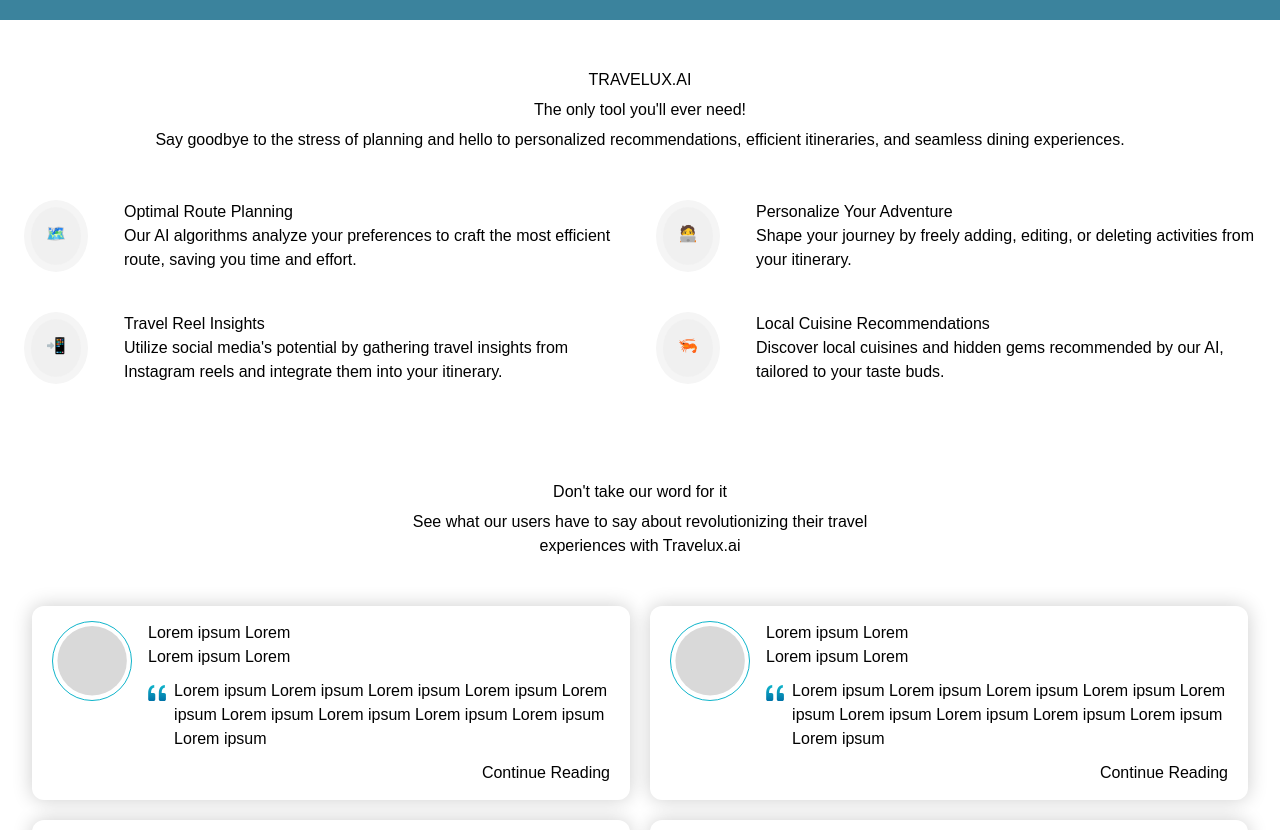
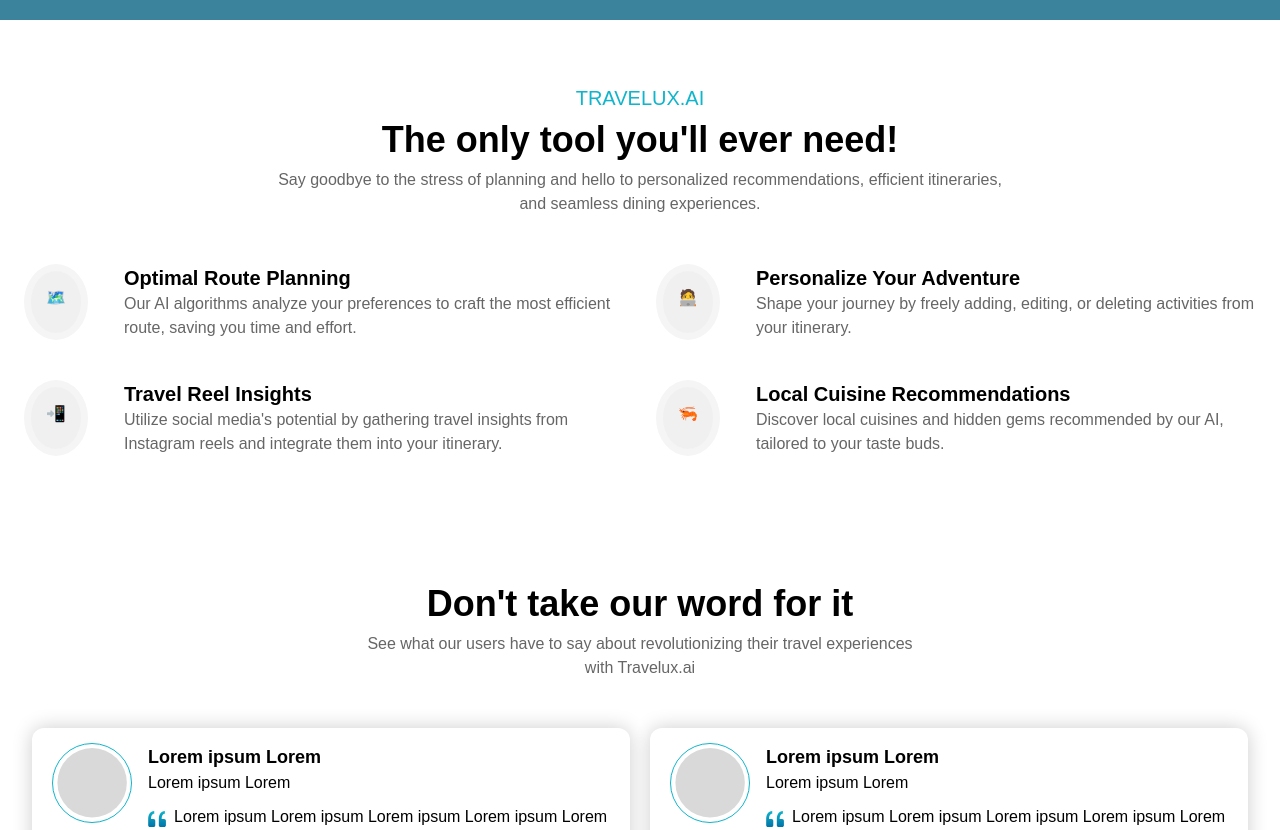
Before and after one commit to tripat1803/TripPlanner, a React (Create React App) app: page / in a window 1280 px wide. Shown: the part 780-1610 px from the top of the page. Built offline with nearby package versions, Linux system fonts and the light colour scheme; no server answers; grey boxes are pictures that could not be loaded.

Commit message:
Update styles of testimonial and features

```diff
--- a/src/components/Home/Features.jsx
+++ b/src/components/Home/Features.jsx
@@ -6,8 +6,8 @@
         <div className="layout">
             <div className="icon">{icon}</div>
             <div className="feature">
-                <h4>{heading}</h4>
-                <p>{body}</p>
+                <h4 className='text-xl font-semibold'>{heading}</h4>
+                <p className='text-[#666666]'>{body}</p>
             </div>
         </div>
     )
@@ -17,10 +17,10 @@
     return (
         <div className='flex justify-center'>
             <div className="container">
-                <div className="container-1">
-                    <h6>TRAVELUX.AI</h6>
-                    <h3>The only tool you'll ever need!</h3>
-                    <p>Say goodbye to the stress of planning and hello to personalized recommendations, efficient itineraries, and seamless dining experiences.</p>
+                <div className="container-4">
+                    <h6 className='text-xl text-[#10B5CB]'>TRAVELUX.AI</h6>
+                    <h3 className='text-4xl font-semibold'>The only tool you'll ever need!</h3>
+                    <p className='w-[75%] text-center text-[#666666]'>Say goodbye to the stress of planning and hello to personalized recommendations, efficient itineraries, and seamless dining experiences.</p>
                 </div>
 
                 <div className="container-3">
--- a/src/components/Home/Testimonials.jsx
+++ b/src/components/Home/Testimonials.jsx
@@ -11,7 +11,7 @@
             </div>
             <div className="content">
                 <div className="name">
-                    <h3>Lorem ipsum Lorem</h3>
+                    <h3 className='text-lg font-semibold'>Lorem ipsum Lorem</h3>
                     <p>Lorem ipsum Lorem</p>
                 </div>
                 <div className="testimonial">
@@ -28,7 +28,7 @@
                 </div>
                 <p style={{
                     textAlign: "right"
-                }}>Continue Reading</p>
+                }} className='text-transparent bg-clip-text bg-[linear-gradient(90deg,#10B5CB_0%,#0073A8_100%)]'>Continue Reading</p>
             </div>
         </div>
     )
@@ -39,11 +39,11 @@
         <div className='flex justify-center'>
             <div className="container">
                 <div className="container-1">
-                    <h1>Don't take our word for it</h1>
+                    <h1 className='text-4xl font-semibold'>Don't take our word for it</h1>
                     <p style={{
-                        width: "75%",
+                        width: "85%",
                         textAlign: "center",
-                    }}>See what our users have to say about revolutionizing their travel experiences with Travelux.ai</p>
+                    }} className='text-[#666666]'>See what our users have to say about revolutionizing their travel experiences with Travelux.ai</p>
                 </div>
                 <div className="container-2">
                     <div className="row-2">
--- a/src/styles/features.css
+++ b/src/styles/features.css
@@ -22,3 +22,10 @@
     flex-direction: column;
     gap: 40px;
 }
+
+.container-4{
+    display: flex;
+    flex-direction: column;
+    gap: 8px;
+    align-items: center;
+}
--- a/src/styles/testimonial.css
+++ b/src/styles/testimonial.css
@@ -1,5 +1,5 @@
 .container{
-    padding: 48px 32px;
+    padding: 64px 32px;
     display: flex;
     flex-direction: column;
     gap: 48px;
@@ -27,7 +27,7 @@
 .container-1{
     display: flex;
     flex-direction: column;
-    gap: 6px;
+    gap: 8px;
     align-items: center;
 }
 
```
